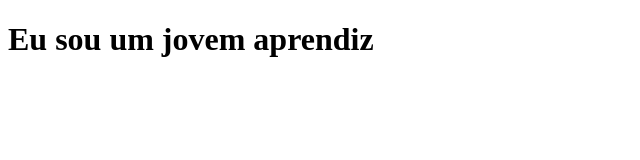
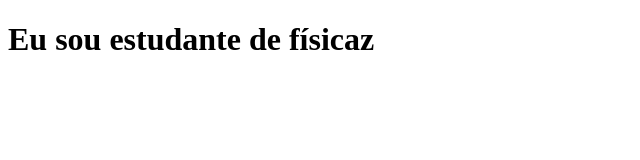
Before and after one commit to Joseph361/Joseph361.github.io, a plain HTML site: page index.html in a window 1280 px wide. Shown: the whole page, without its empty margins (0-640 px from the left). Drawn offline with Linux system fonts and the light colour scheme.

Commit message:
Update index.html

```diff
--- a/index.html
+++ b/index.html
@@ -7,6 +7,6 @@
     <title>Meu primeiro site no GitHub Pages</title>
 </head>
 <body>
-    <h1>Eu sou um jovem aprendiz</h1>
+    <h1>Eu sou estudante de físicaz</h1>
 </body>
 </html>
```
